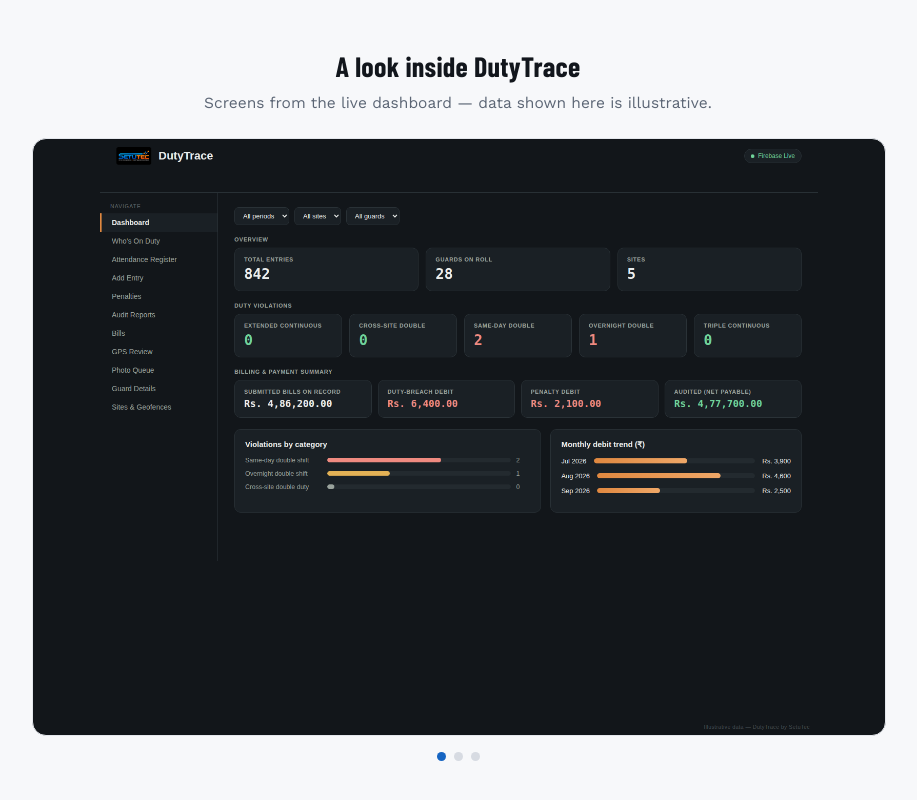
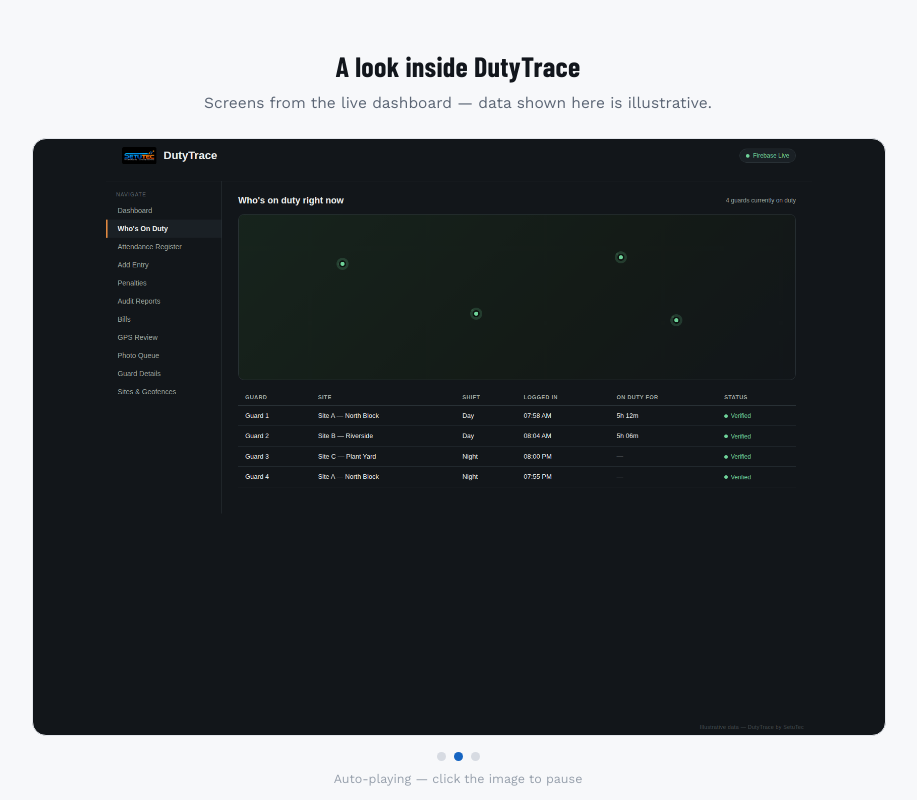
Before and after one commit to rajukamble1212-web/setutec-website, a plain HTML site: page index.html in a window 1280 px wide. Shown: the part 1300-2100 px from the top of the page, without its empty margins (182-1099 px from the left). Drawn offline with nearby package versions, Linux system fonts and the light colour scheme.

Commit message:
Update index.html

```diff
--- a/index.html
+++ b/index.html
@@ -25,19 +25,15 @@
   .contact-card:hover{border-color:#1665C2; box-shadow:0 10px 24px rgba(22,101,194,0.12);}
 
   /* Carousel */
-  .carousel-radio{display:none;}
   .carousel{position:relative; width:100%;}
-  .carousel-track{position:relative; width:100%; aspect-ratio:1400/980; border-radius:14px; overflow:hidden; background:#12161A; border:1px solid #E4E7EC;}
-  .carousel-slide{position:absolute; inset:0; opacity:0; transition:opacity 0.45s ease; pointer-events:none;}
-  .carousel-slide img{width:100%; height:100%; object-fit:contain; display:block;}
+  .carousel-viewport{width:100%; aspect-ratio:1400/980; border-radius:14px; overflow:hidden; background:#12161A; border:1px solid #E4E7EC; cursor:pointer;}
+  .carousel-track-inner{display:flex; width:300%; height:100%; transition:transform 0.6s cubic-bezier(.4,0,.2,1);}
+  .carousel-slide{width:33.3333%; height:100%; flex-shrink:0;}
+  .carousel-slide img{width:100%; height:100%; object-fit:contain; display:block; pointer-events:none;}
   .carousel-dots{display:flex; gap:8px; justify-content:center; margin-top:16px;}
-  .carousel-dots label{width:9px; height:9px; border-radius:50%; background:#D7DBE2; cursor:pointer; transition:background 0.2s;}
-  #dt-s1:checked ~ .carousel-track .carousel-slide:nth-child(1),
-  #dt-s2:checked ~ .carousel-track .carousel-slide:nth-child(2),
-  #dt-s3:checked ~ .carousel-track .carousel-slide:nth-child(3){opacity:1; pointer-events:auto;}
-  #dt-s1:checked ~ .carousel-dots label:nth-child(1),
-  #dt-s2:checked ~ .carousel-dots label:nth-child(2),
-  #dt-s3:checked ~ .carousel-dots label:nth-child(3){background:#1665C2;}
+  .carousel-dots .dot{width:9px; height:9px; border-radius:50%; background:#D7DBE2; cursor:pointer; transition:background 0.2s; border:none; padding:0;}
+  .carousel-dots .dot.active{background:#1665C2;}
+  .carousel-hint{text-align:center; font-size:12.5px; color:#97A0AC; margin-top:10px; font-family:'Work Sans',sans-serif;}
 
   /* Hero */
   .hero-grid{display:flex; align-items:center; gap:64px;}
@@ -212,20 +208,20 @@
       <h2 style="font-size: 28px; font-weight: 700; color: #12161C;">A look inside DutyTrace</h2>
       <p style="font-size: 15.5px; line-height: 1.6; color: #5C6675; margin: 0; font-family: 'Work Sans', sans-serif;">Screens from the live dashboard — data shown here is illustrative.</p>
     </div>
-    <div class="carousel">
-      <input type="radio" name="dt-slide" id="dt-s1" class="carousel-radio" checked>
-      <input type="radio" name="dt-slide" id="dt-s2" class="carousel-radio">
-      <input type="radio" name="dt-slide" id="dt-s3" class="carousel-radio">
-      <div class="carousel-track">
-        <div class="carousel-slide"><img src="dutytrace-dashboard.png" alt="DutyTrace dashboard screenshot"></div>
-        <div class="carousel-slide"><img src="dutytrace-onduty.png" alt="DutyTrace Who's On Duty screenshot"></div>
-        <div class="carousel-slide"><img src="dutytrace-register.png" alt="DutyTrace Attendance Register screenshot"></div>
+    <div class="carousel" id="dt-carousel">
+      <div class="carousel-viewport" id="dt-viewport">
+        <div class="carousel-track-inner" id="dt-track">
+          <div class="carousel-slide"><img src="dutytrace-dashboard.png" alt="DutyTrace dashboard screenshot"></div>
+          <div class="carousel-slide"><img src="dutytrace-onduty.png" alt="DutyTrace Who's On Duty screenshot"></div>
+          <div class="carousel-slide"><img src="dutytrace-register.png" alt="DutyTrace Attendance Register screenshot"></div>
+        </div>
       </div>
-      <div class="carousel-dots">
-        <label for="dt-s1"></label>
-        <label for="dt-s2"></label>
-        <label for="dt-s3"></label>
+      <div class="carousel-dots" id="dt-dots">
+        <button type="button" class="dot active" data-index="0" aria-label="Slide 1"></button>
+        <button type="button" class="dot" data-index="1" aria-label="Slide 2"></button>
+        <button type="button" class="dot" data-index="2" aria-label="Slide 3"></button>
       </div>
+      <div class="carousel-hint" id="dt-hint">Auto-playing — click the image to pause</div>
     </div>
   </section>
 
@@ -438,6 +434,52 @@
 </div>
 
 <script>
+(function(){
+  var track = document.getElementById('dt-track');
+  var viewport = document.getElementById('dt-viewport');
+  var hint = document.getElementById('dt-hint');
+  if (!track || !viewport) return;
+  var dots = document.querySelectorAll('#dt-dots .dot');
+  var total = dots.length;
+  var index = 0;
+  var timer = null;
+  var AUTO_MS = 3000;
+
+  function goTo(i) {
+    index = (i + total) % total;
+    track.style.transform = 'translateX(-' + (index * (100 / total)) + '%)';
+    dots.forEach(function (d, di) { d.classList.toggle('active', di === index); });
+  }
+
+  function clearTimer() {
+    if (timer) { clearInterval(timer); timer = null; }
+  }
+
+  function startAuto() {
+    clearTimer();
+    timer = setInterval(function () { goTo(index + 1); }, AUTO_MS);
+  }
+
+  function stopAuto() {
+    clearTimer();
+    if (hint) { hint.textContent = 'Paused — use the dots to browse'; hint.style.opacity = '0.7'; }
+  }
+
+  dots.forEach(function (dot) {
+    dot.addEventListener('click', function () {
+      goTo(parseInt(dot.getAttribute('data-index'), 10));
+      stopAuto();
+    });
+  });
+
+  viewport.addEventListener('click', function () {
+    stopAuto();
+  });
+
+  goTo(0);
+  startAuto();
+})();
+
 function copyEmailText(btn, email) {
   var original = btn.textContent;
   function done(ok) {
```
